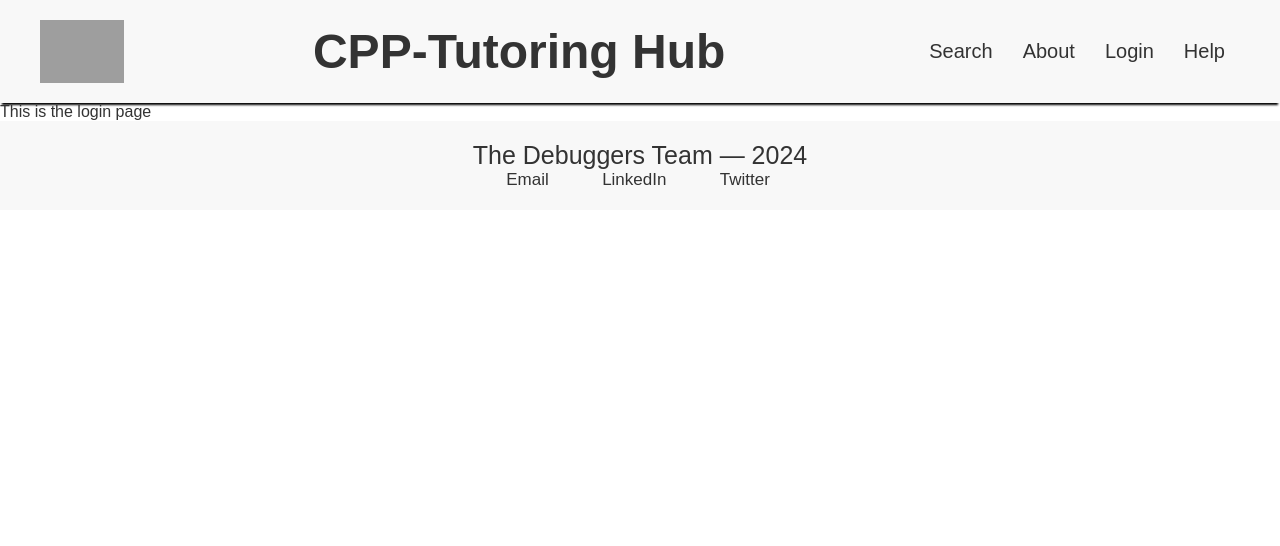
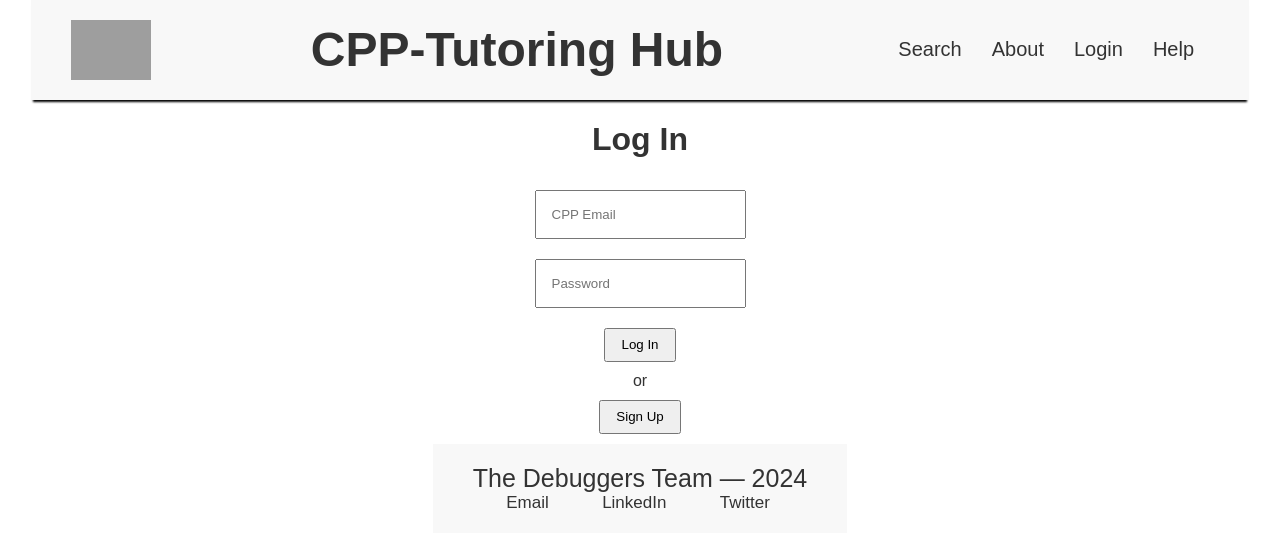
Before and after one commit to Debuggers-CS4800/CPP-Tutoring-Platform, a React (Create React App) app: page /login in a window 1280 px wide. Shown: the top 546 px of the page. Built offline with nearby package versions, Linux system fonts and the light colour scheme; grey boxes are pictures that could not be loaded.

Commit message:
signup/login auth

```diff
--- a/src/pages/Login.js
+++ b/src/pages/Login.js
@@ -1,13 +1,75 @@
 import React from 'react';
+import { useState } from 'react';
 import Header from './components/Header';
 import Footer from './components/Footer';
+import SignupComponent from './SignUpPage';
+import { getAuth, signInWithEmailAndPassword } from "firebase/auth";
 
 
 function Login() {
+  const [open, setOpen] = useState(false);
+  const [emailController, setEmail] = useState("");
+  const [passwordController, setPassword] = useState("");
+  const auth = getAuth();
+  const authenticate = () => {
+    signInWithEmailAndPassword(auth, emailController, passwordController)
+      .then((userCredential) => {
+      // Signed in
+        const user = userCredential.user;
+        console.log(userCredential);
+        // ...
+      })
+      .catch((error) => {
+        const errorCode = error.code;
+        const errorMessage = error.message;
+      });
+  }
+
+  const styling = {padding: "15px",
+    margin: "10px",
+    height: "15px",
+    display: "flex",
+    alignItems: "center"
+  }
   return (
-      <div className="Login">
+      <div className="Login"
+        style={{
+          display: "flex",
+          flexWrap: "wrap",
+          flexDirection: "column",
+          alignItems: "center",
+          justifyContent: "center",
+        }}
+      >
         <Header />
-          This is the login page
+        <h1>Log In</h1>
+        <input
+            style={styling}
+            placeholder="CPP Email"
+            value={emailController}
+            onChange={(e) => setEmail(e.target.value)}
+        />
+        <input
+            placeholder="Password"
+            style={styling}
+            value={passwordController}
+            type='password'
+            onChange={(p) => setPassword(p.target.value)}
+        />
+        <button
+            style={styling}
+            onClick={authenticate}
+            >
+          Log In
+        </button>
+        <span>or</span>
+        <button
+          style={styling}
+          onClick={() => setOpen(true)}
+          >
+            Sign Up</button>
+          <SignupComponent isOpen={open} onClose={() => setOpen(false)}></SignupComponent>
+
         <Footer />
       </div>
   );
--- a/src/SignUpPage.js
+++ b/src/pages/SignUpPage.js
@@ -24,11 +24,12 @@ const SignupComponent = ({isOpen, onClose}) => {
     // Initialize Firebase
     const app = initializeApp(firebaseConfig);
     const auth = getAuth(app);
-    const styling = {padding: "8%",
-        height: "2%",
+    const styling = {padding: "15px",
+        margin: "10px",
+        height: "15px",
         display: "flex",
         alignItems: "center"
-    }
+      }
 
     const authenticate = () => {
         createUserWithEmailAndPassword(auth, emailController, passwordController)
@@ -60,22 +61,26 @@ const SignupComponent = ({isOpen, onClose}) => {
             alignItems: "center",
             justifyContent: "center",
        }}>
-            <button onClick={onClose}>x</button>
             <div
                 style={{
                     background: "white",
-                    height: 170,
-                    width: 240,
+                    // height: 170,
+                    // width: 240,
                     margin: "auto",
                     padding: "7%",
                     border: "2px solid #000",
                     borderRadius: "10px",
                     boxShadow: "2px solid black",
                     display: "flex",
+                    flexDirection: "column",
                     flexWrap: "wrap",
                     alignItems: "center",
                     justifyContent: "center",
                 }}>
+                    <button onClick={onClose}
+                        style={{marginLeft: "auto", justifyContent:"flex-end"}}
+                    >x</button>
+
                     <h2>Sign Up</h2>
                     <input
                         style={styling}
@@ -85,6 +90,7 @@ const SignupComponent = ({isOpen, onClose}) => {
                     />
                     <input
                         placeholder="Password"
+                        type='password'
                         style={styling}
                         value={passwordController}
                         onChange={(p) => setPassword(p.target.value)}
```
Also changed, not shown: src/components/Header.js (deleted, +0 -32 lines).
